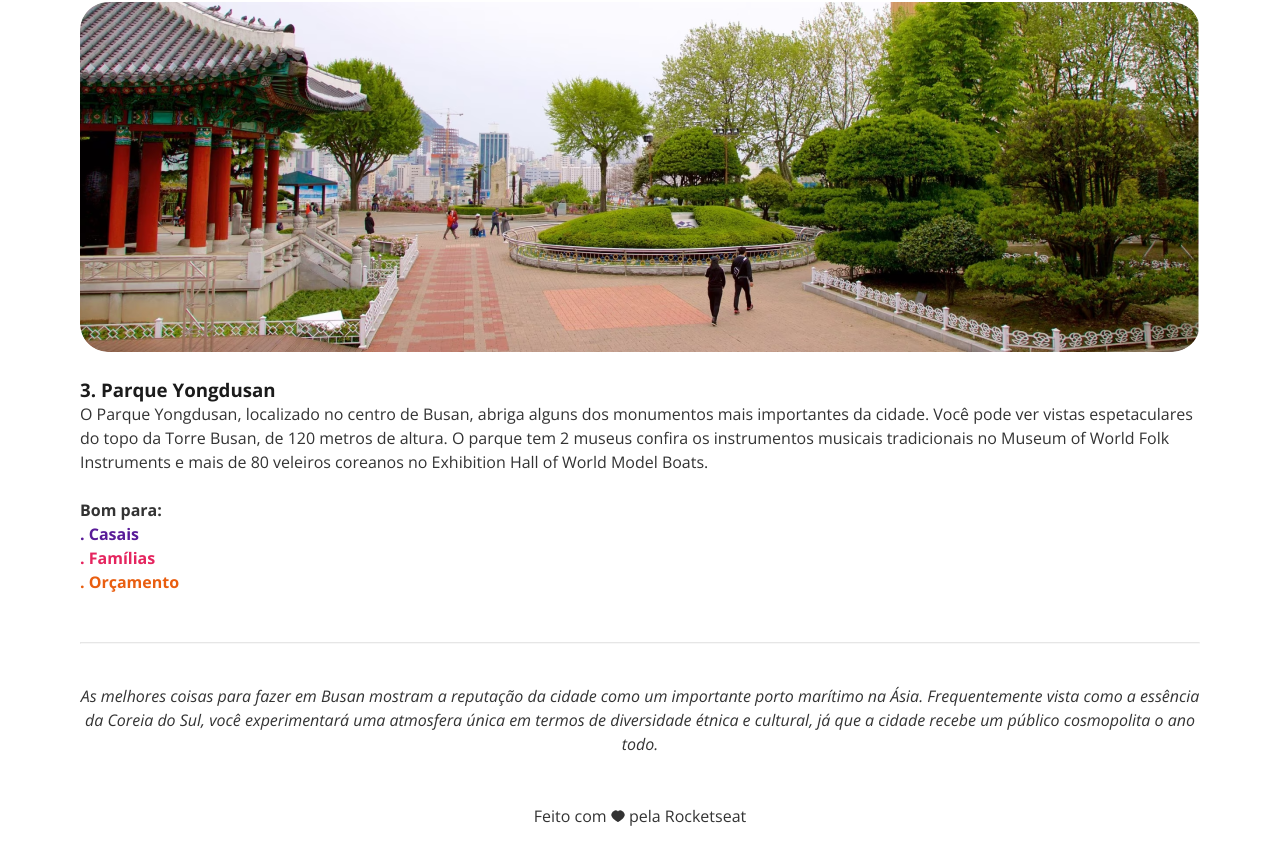
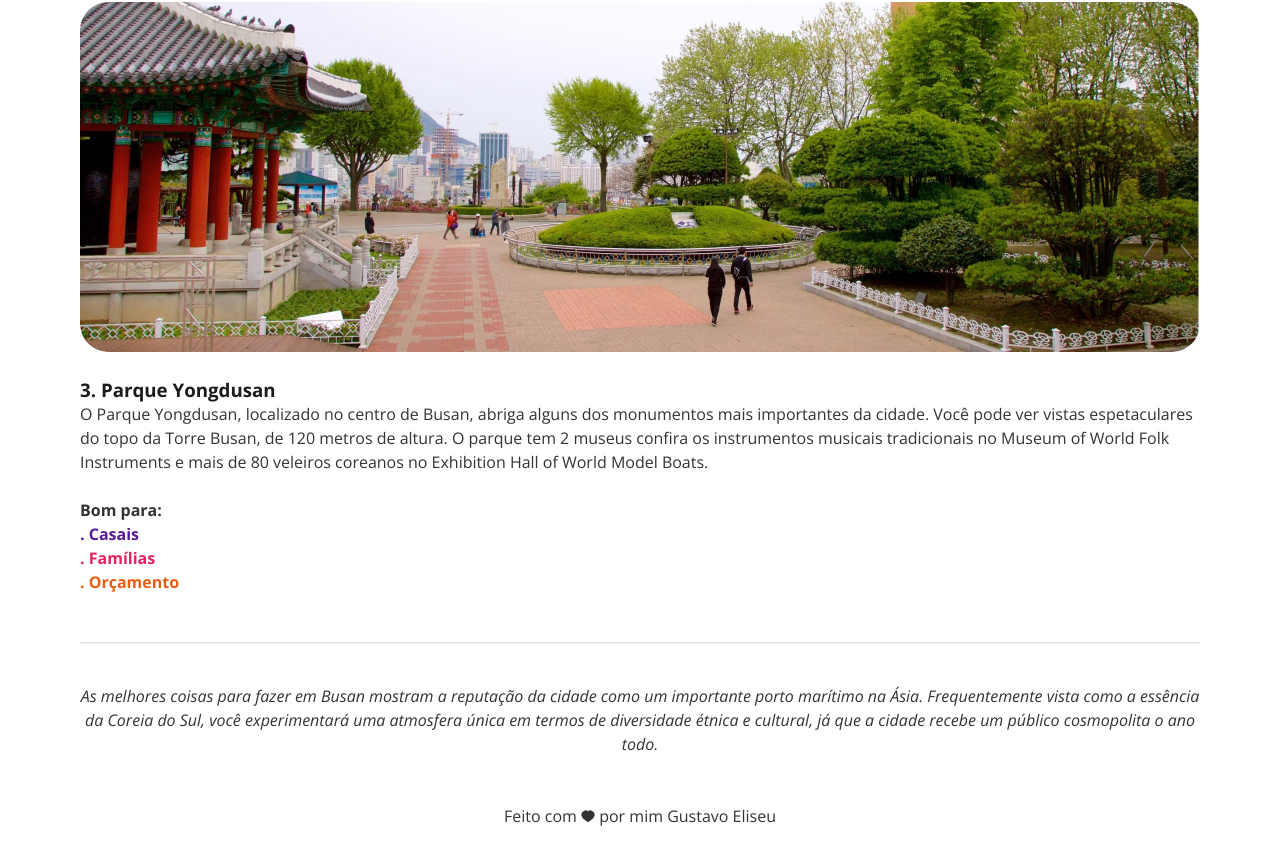
Before and after one commit to GustavoCardoso-io/site_turistico_busan, a plain HTML site: page index.html in a window 1280 px wide. Shown: the part 2358-3222 px from the top of the page. Drawn offline with nearby package versions, Linux system fonts and the light colour scheme; a web font is replaced by a local one.

Commit message:
Update footer attribution in index.html

```diff
--- a/index.html
+++ b/index.html
@@ -98,7 +98,7 @@
       em
       termos de diversidade étnica e cultural, já que a cidade recebe um público cosmopolita o ano todo.</p>
 
-    <footer> Feito com  <img src="assets/icon/heart.svg" alt=""> pela Rocketseat</footer>
+    <footer> Feito com  <img src="assets/icon/heart.svg" alt=""> por mim Gustavo Eliseu</footer>
   </div>
 </body>
 
```
